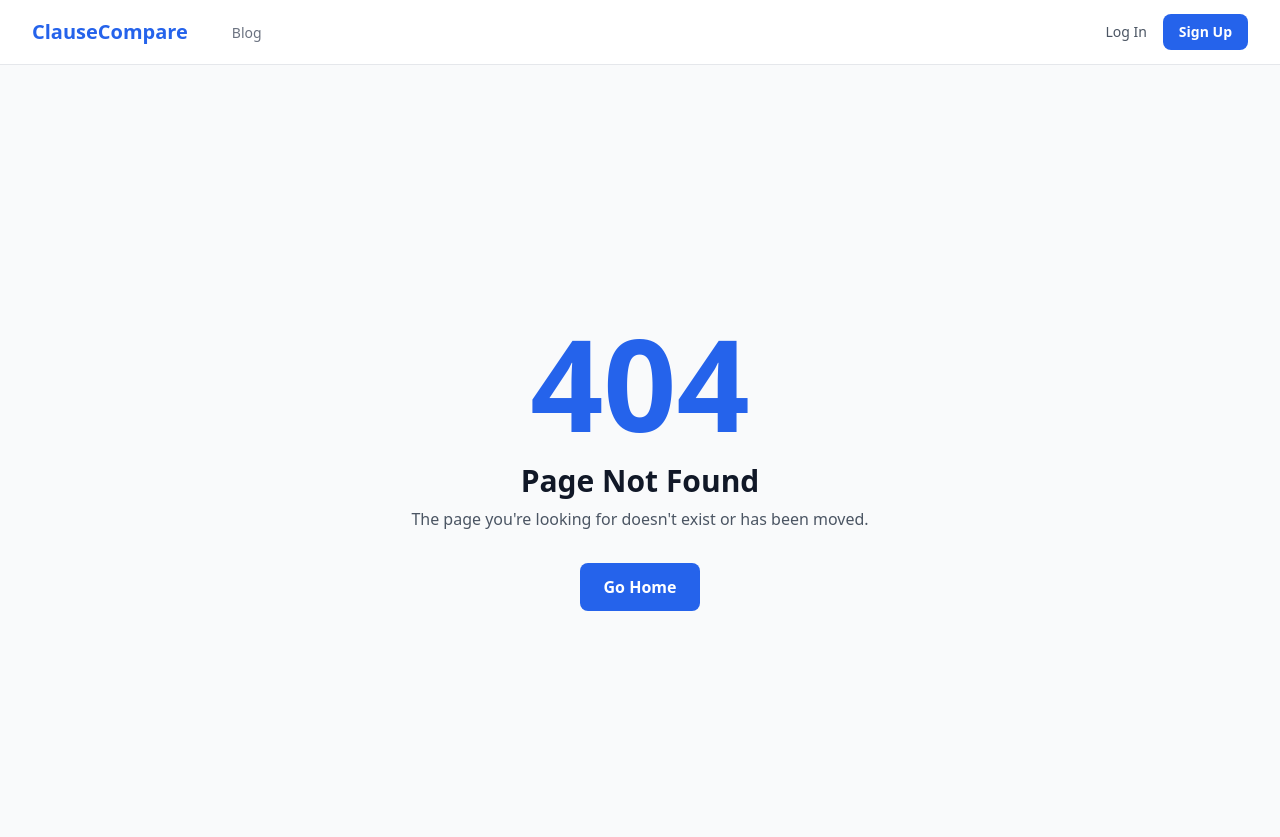
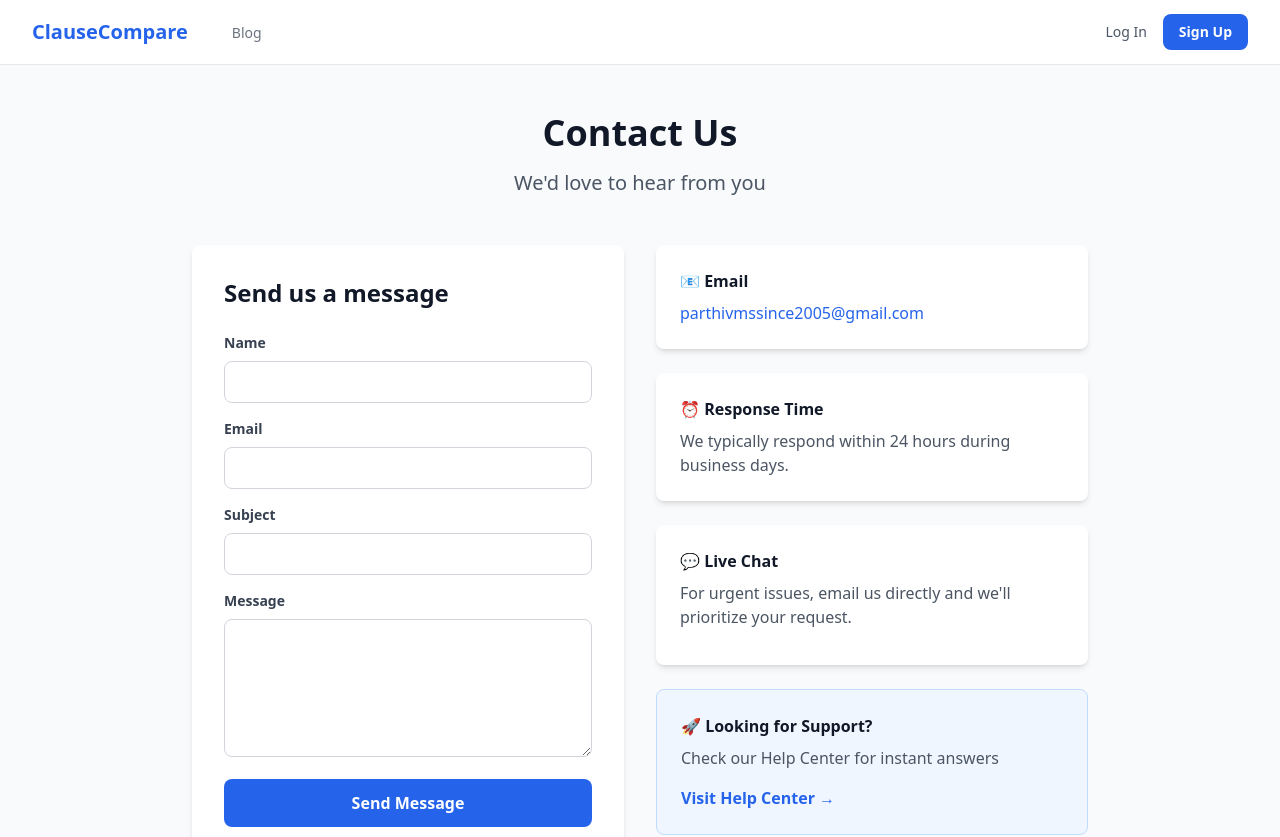
Before and after one commit to ParthivmMS/Clausecompare_frontend, a Next.js app: page /contact in a window 1280 px wide. Before the commit this address had no page. Shown: the top 837 px of the page. Built offline with nearby package versions, Linux system fonts and the light colour scheme.

Commit message:
Create page.js

```diff
--- /dev/null
+++ b/src/app/contact/page.js
@@ -0,0 +1,164 @@
+'use client'
+import { useState } from 'react'
+
+export default function ContactPage() {
+  const [formData, setFormData] = useState({
+    name: '',
+    email: '',
+    subject: '',
+    message: ''
+  })
+  const [submitted, setSubmitted] = useState(false)
+
+  const handleSubmit = (e) => {
+    e.preventDefault()
+    // For now, just show success (later: send to backend or email service)
+    console.log('Form submitted:', formData)
+    setSubmitted(true)
+  }
+
+  return (
+    <div className="min-h-screen bg-gray-50 py-12 px-4">
+      <div className="max-w-4xl mx-auto">
+
+        <div className="text-center mb-12">
+          <h1 className="text-4xl font-bold text-gray-900 mb-4">
+            Contact Us
+          </h1>
+          <p className="text-xl text-gray-600">
+            We'd love to hear from you
+          </p>
+        </div>
+
+        <div className="grid md:grid-cols-2 gap-8">
+
+          {/* Contact Form */}
+          <div className="bg-white rounded-lg shadow-md p-8">
+            {!submitted ? (
+              <>
+                <h2 className="text-2xl font-bold text-gray-900 mb-6">
+                  Send us a message
+                </h2>
+                <form onSubmit={handleSubmit} className="space-y-4">
+                  <div>
+                    <label className="block text-sm font-semibold text-gray-700 mb-2">
+                      Name
+                    </label>
+                    <input
+                      type="text"
+                      required
+                      value={formData.name}
+                      onChange={(e) => setFormData({...formData, name: e.target.value})}
+                      className="w-full px-4 py-2 border border-gray-300 rounded-lg focus:outline-none focus:ring-2 focus:ring-blue-500"
+                    />
+                  </div>
+
+                  <div>
+                    <label className="block text-sm font-semibold text-gray-700 mb-2">
+                      Email
+                    </label>
+                    <input
+                      type="email"
+                      required
+                      value={formData.email}
+                      onChange={(e) => setFormData({...formData, email: e.target.value})}
+                      className="w-full px-4 py-2 border border-gray-300 rounded-lg focus:outline-none focus:ring-2 focus:ring-blue-500"
+                    />
+                  </div>
+
+                  <div>
+                    <label className="block text-sm font-semibold text-gray-700 mb-2">
+                      Subject
+                    </label>
+                    <input
+                      type="text"
+                      required
+                      value={formData.subject}
+                      onChange={(e) => setFormData({...formData, subject: e.target.value})}
+                      className="w-full px-4 py-2 border border-gray-300 rounded-lg focus:outline-none focus:ring-2 focus:ring-blue-500"
+                    />
+                  </div>
+
+                  <div>
+                    <label className="block text-sm font-semibold text-gray-700 mb-2">
+                      Message
+                    </label>
+                    <textarea
+                      required
+                      rows="5"
+                      value={formData.message}
+                      onChange={(e) => setFormData({...formData, message: e.target.value})}
+                      className="w-full px-4 py-2 border border-gray-300 rounded-lg focus:outline-none focus:ring-2 focus:ring-blue-500"
+                    ></textarea>
+                  </div>
+
+                  <button
+                    type="submit"
+                    className="w-full bg-blue-600 text-white py-3 rounded-lg font-semibold hover:bg-blue-700 transition"
+                  >
+                    Send Message
+                  </button>
+                </form>
+              </>
+            ) : (
+              <div className="text-center py-12">
+                <div className="text-6xl mb-4">✅</div>
+                <h3 className="text-2xl font-bold text-gray-900 mb-2">
+                  Message Sent!
+                </h3>
+                <p className="text-gray-600 mb-6">
+                  We'll get back to you within 24 hours.
+                </p>
+                <button
+                  onClick={() => setSubmitted(false)}
+                  className="text-blue-600 hover:text-blue-700 font-semibold"
+                >
+                  Send Another Message
+                </button>
+              </div>
+            )}
+          </div>
+
+          {/* Contact Info */}
+          <div className="space-y-6">
+            <div className="bg-white rounded-lg shadow-md p-6">
+              <h3 className="font-semibold text-gray-900 mb-2">📧 Email</h3>
+              <a href="mailto:parthivmssince2005@gmail.com" className="text-blue-600 hover:text-blue-700">
+                parthivmssince2005@gmail.com
+              </a>
+            </div>
+
+            <div className="bg-white rounded-lg shadow-md p-6">
+              <h3 className="font-semibold text-gray-900 mb-2">⏰ Response Time</h3>
+              <p className="text-gray-600">
+                We typically respond within 24 hours during business days.
+              </p>
+            </div>
+
+            <div className="bg-white rounded-lg shadow-md p-6">
+              <h3 className="font-semibold text-gray-900 mb-2">💬 Live Chat</h3>
+              <p className="text-gray-600 mb-3">
+                For urgent issues, email us directly and we'll prioritize your request.
+              </p>
+            </div>
+
+            <div className="bg-blue-50 border border-blue-200 rounded-lg p-6">
+              <h3 className="font-semibold text-gray-900 mb-2">🚀 Looking for Support?</h3>
+              <p className="text-gray-600 mb-4">
+                Check our Help Center for instant answers
+              </p>
+              <a
+                href="/help"
+                className="inline-block text-blue-600 hover:text-blue-700 font-semibold"
+              >
+                Visit Help Center →
+              </a>
+            </div>
+          </div>
+
+        </div>
+
+      </div>
+    </div>
+  )
+                        }
```
